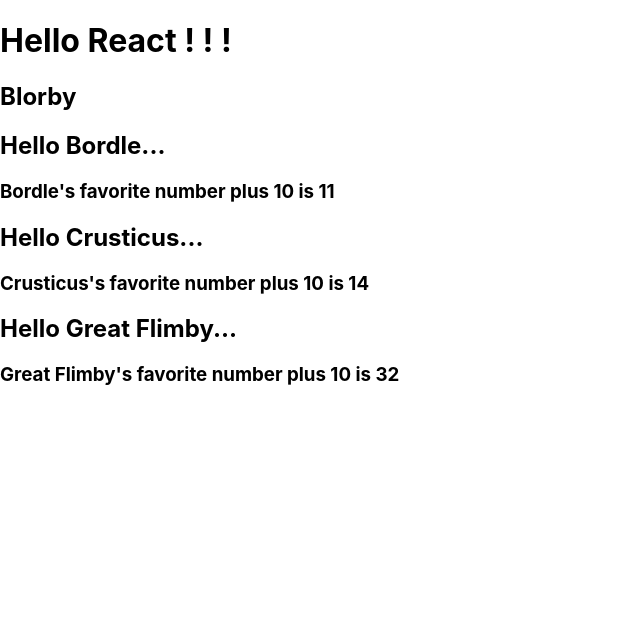
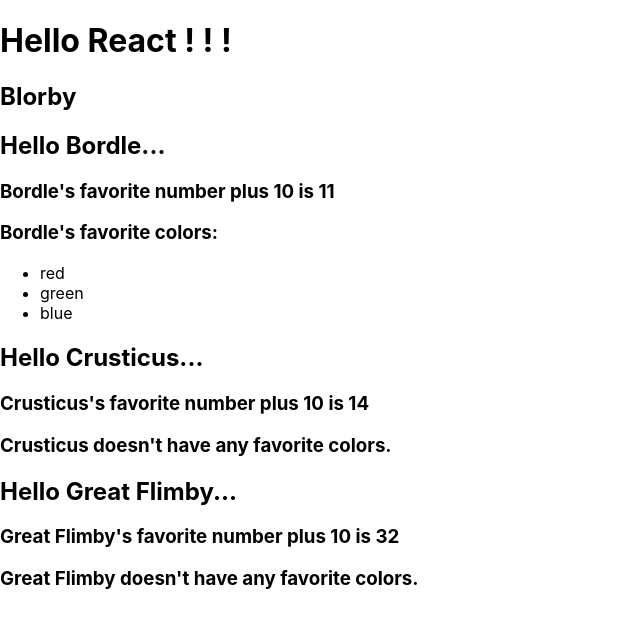
Before and after one commit to jlemke/learning-react, a React (Create React App) app: page / in a window 1280 px wide. Shown: the top 628 px of the page, without its empty margins (0-640 px from the left). Built offline with nearby package versions, Linux system fonts and the light colour scheme.

Commit message:
Learned to use js in react apps
used js logic to alter what html gets created

```diff
--- a/src/App.js
+++ b/src/App.js
@@ -7,7 +7,7 @@ const App = () => {
     <>
       <h1>Hello React ! ! !</h1>
       <h2>Blorby</h2>
-      <Greeting favoriteNumber={1} name={'Bordle'} />
+      <Greeting favoriteNumber={1} name={'Bordle'} favoriteColors={['red', 'green', 'blue']} />
       <Greeting favoriteNumber={4} name='Crusticus' />
       <Greeting favoriteNumber={22} name='Great Flimby' />
     </>
--- a/src/Greeting.js
+++ b/src/Greeting.js
@@ -4,6 +4,12 @@ const Greeting = (props) => {
       <>
         <h2>Hello {props.name}...</h2>
         <h3>{props.name}'s favorite number plus 10 is {props.favoriteNumber + 10}</h3>
+        {props.favoriteColors ?
+            <h3>{props.name}'s favorite colors:</h3> :
+            <h3>{props.name} doesn't have any favorite colors.</h3>}
+        <ul>
+            {props.favoriteColors && props.favoriteColors.map(x => <li>{x}</li>)}
+        </ul>
       </>
     );
   };
```
